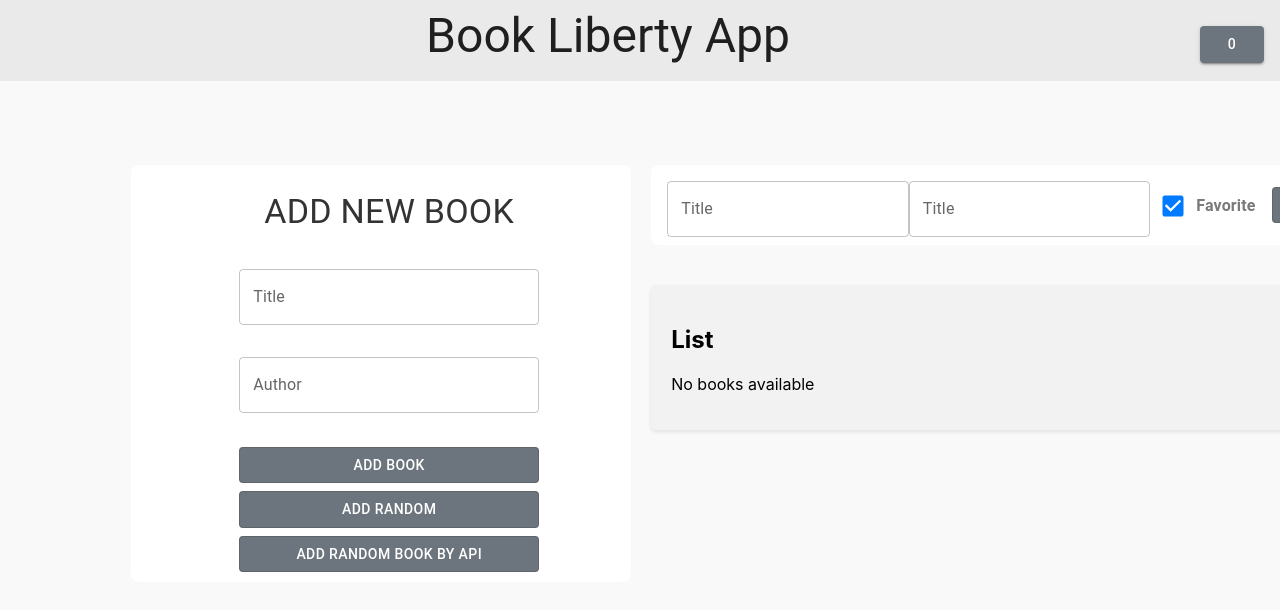
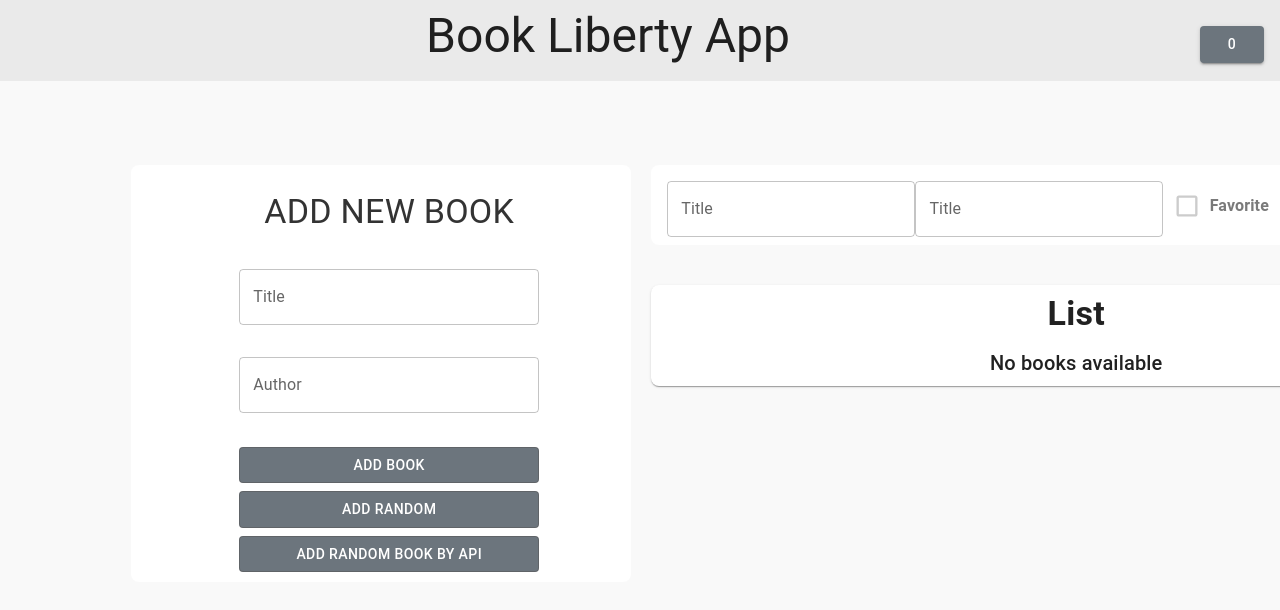
Before and after one commit to Nikita-a11y-dev/React-Libary-App, a React (Vite) app in the folder frontend/vite-project/: page / in a window 1280 px wide. Shown: the top 610 px of the page. Built offline with nearby package versions, Linux system fonts and the light colour scheme.

Commit message:
Refactore BookList to use MUI components

```diff
--- a/frontend/vite-project/src/components/BookList/BookList.css
+++ /dev/null
@@ -1,61 +0,0 @@
-.book-list ul {
-  padding: 0;
-  margin: 20px -20px;
-  list-style: none;
-}
-
-.book-list li {
-  display: flex;
-  justify-content: space-between;
-  align-items: center;
-  width: auto;
-  padding: 10px 20px;
-  border-bottom: 1px solid #ccc;
-  background-color: #fff;
-  list-style-type: none;
-}
-
-.book-list li:nth-child(even) {
-  background-color: #f2f2f2;
-}
-
-.book-list li:hover {
-  background-color: #dbe4f8;
-}
-
-.book-list button {
-  background-color: #fff;
-  color: red;
-  border: 1px solid red;
-  padding: 8px 12px;
-  border-radius: 3px;
-  cursor: pointer;
-  transition: background-color 0.3s ease;
-}
-
-.book-list button:hover {
-  background-color: #fdd;
-}
-
-.book-list .highlight {
-  background-color: #ff0;
-}
-
-.book-list .book-info {
-  flex: 1;
-  text-align: left;
-}
-
-.book-list .book-actions {
-  display: flex;
-  align-items: center;
-}
-
-.book-list .star-icon {
-  width: 24px;
-  height: 24px;
-  margin: 0 20px;
-  cursor: pointer;
-  transition: color 0.3s ease;
-  color: #fca510;
-}
--- a/frontend/vite-project/src/components/BookList/BookList.jsx
+++ b/frontend/vite-project/src/components/BookList/BookList.jsx
@@ -1,7 +1,19 @@
-import "./BookList.css";
 import { deleteBook, toggleFavorite } from "../../redux/slices/bookSlice";
 import { useSelector, useDispatch } from "react-redux";
 import { BsBookmarkStar, BsBookmarkStarFill } from "react-icons/bs";
+import {
+  Table,
+  TableBody,
+  TableCell,
+  TableContainer,
+  TableHead,
+  TableRow,
+  Paper,
+  IconButton,
+  Typography,
+  Button,
+} from "@mui/material";
+import { styled } from "@mui/material/styles";
 import {
   selectTitle,
   selectAuthor,
@@ -36,13 +48,21 @@ export default function BookList() {
     return matchesTitle && matchesAuthor && matchesFavorite;
   });
 
+  const DeleteButton = styled(Button)(({ theme }) => ({
+    backgroundColor: "#DC3545",
+    color: "#FFFFFF",
+    "&:hover": {
+      backgroundColor: "#B02A37",
+    },
+  }));
+
   const highlightMatch = (text, filter) => {
     if (!filter) return text;
     const regex = new RegExp(`(${filter})`, "gi");
     return text.split(regex).map((substring, i) => {
       if (substring.toLowerCase() === filter.toLowerCase()) {
         return (
-          <span key={i} className="highlight">
+          <span key={i} style={{ backgroundColor: "#ff0" }}>
             {substring}
           </span>
         );
@@ -52,35 +72,87 @@ export default function BookList() {
   };
 
   return (
-    <div className="app-block book-list">
-      <h2>List</h2>
+    <TableContainer
+      component={Paper}
+      sx={{
+        backgroundColor: "background.paper",
+        pt: 1,
+        m: 2.5,
+        width: "850px",
+        borderRadius: 2,
+      }}
+    >
+      <Typography
+        variant="h4"
+        gutterBottom
+        align="center"
+        sx={{ fontWeight: "600" }}
+      >
+        List
+      </Typography>
       {filteredBooks.length === 0 ? (
-        <p>No books available</p>
+        <Typography variant="h6" gutterBottom align="center">
+          No books available
+        </Typography>
       ) : (
-        <ul>
-          {filteredBooks.map((book, i) => (
-            <li key={book.id}>
-              <div className="book-info">
-                {++i}. {highlightMatch(book.title, titleFilter)} by {""}
+        <Table>
+          <TableHead>
+            <TableRow>
+              <TableCell sx={{ width: "10%" }}>№</TableCell>
+              <TableCell sx={{ width: "25%" }}>Title</TableCell>
+              <TableCell sx={{ width: "25%" }}>Author</TableCell>
+              <TableCell sx={{ width: "40%" }}>Actions</TableCell>
+            </TableRow>
+          </TableHead>
+
+          <TableBody>
+            {filteredBooks.map((book, index) => (
+              <TableRow key={book.id}>
+                <TableCell>{index + 1}</TableCell>
+                <TableCell>{highlightMatch(book.title, titleFilter)}</TableCell>
+                <TableCell>
                   <strong>{highlightMatch(book.author, authorFilter)}</strong> (
                   {book.source})
-              </div>
-              <div className="book-actions">
+                </TableCell>
+                <TableCell
+                  sx={{
+                    display: "flex",
+                    alignItems: "flex-end",
+                    justifyContent: "end",
+                  }}
+                >
                   <span onClick={() => handleToggleFavorite(book.id)}>
                     {book.isFavorite ? (
-                    <BsBookmarkStarFill className="star-icon" />
+                      <BsBookmarkStarFill
+                        style={{
+                          fontSize: "24px",
+                          margin: "0 20px",
+                          cursor: "pointer",
+                          transition: "color 0.3s ease",
+                          color: "#fca510",
+                        }}
+                      />
                     ) : (
-                    <BsBookmarkStar className="star-icon" />
+                      <BsBookmarkStar
+                        style={{
+                          fontSize: "24px",
+                          margin: "0 20px",
+                          cursor: "pointer",
+                          transition: "color 0.3s ease",
+                          color: "#fca510",
+                        }}
+                      />
                     )}
                   </span>
-                <button onClick={() => handelDeleteBook(book.id)}>
+                  <DeleteButton onClick={() => handelDeleteBook(book.id)}>
                     delete
-                </button>
-              </div>
-            </li>
+                  </DeleteButton>
+                </TableCell>
+              </TableRow>
             ))}
-        </ul>
+          </TableBody>
+        </Table>
       )}
-    </div>
+    </TableContainer>
   );
 }
--- a/frontend/vite-project/src/components/Filter/Filter.jsx
+++ b/frontend/vite-project/src/components/Filter/Filter.jsx
@@ -41,39 +41,6 @@ export default function Filter() {
   };
 
   return (
-    // <div className="app-block filter">
-    //   <div className="filter-row">
-    //     <div className="filter-group">
-    //       <input
-    //         onChange={handleTitleFilterChange}
-    //         type="text"
-    //         value={titleFilter}
-    //         placeholder="Filter by Title..."
-    //       />
-    //     </div>
-    //     <div className="filter-group">
-    //       <input
-    //         onChange={handleAuthorFilterChange}
-    //         type="text"
-    //         value={authorFilter}
-    //         placeholder="Filter by Author..."
-    //       />
-    //     </div>
-    //     <div className="filter-group">
-    //       <label>
-    //         <input
-    //           type="checkbox"
-    //           checked={onlyFavoriteFilter}
-    //           onChange={handleOnlyFavoriteFilterChange}
-    //         />
-    //         Only Favorite
-    //       </label>
-    //     </div>
-    //     <button type="button " onClick={handleResetFilters}>
-    //       Reset Filters
-    //     </button>
-    //   </div>
-    // </div>
     <Box
       display="flex"
       alignItems="center"
@@ -83,20 +50,39 @@ export default function Filter() {
         backgroundColor: "background.paper",
         pt: 1,
         m: 2.5,
-        width: "800px",
+        maxWidth: "850px",
         borderRadius: 2,
       }}
     >
-      <TextField label="Title" />
-      <TextField label="Title" />
+      <TextField
+        label="Title"
+        onChange={handleTitleFilterChange}
+        value={titleFilter}
+      />
+
+      <TextField
+        label="Title"
+        onChange={handleAuthorFilterChange}
+        type="text"
+        value={authorFilter}
+      />
       <FormGroup>
         <FormControlLabel
-          control={<Checkbox defaultChecked />}
+          control={
+            <Checkbox
+              checked={onlyFavoriteFilter}
+              onChange={handleOnlyFavoriteFilterChange}
+            />
+          }
           label="Favorite"
         />
       </FormGroup>
 
-      <Button variant="outlined" sx={{ width: "200px", mb: 1 }}>
+      <Button
+        variant="outlined"
+        sx={{ width: "200px", mb: 1 }}
+        onClick={handleResetFilters}
+      >
         Reset Filters
       </Button>
     </Box>
```
Lines whose indentation alone changed are shown as unchanged.
